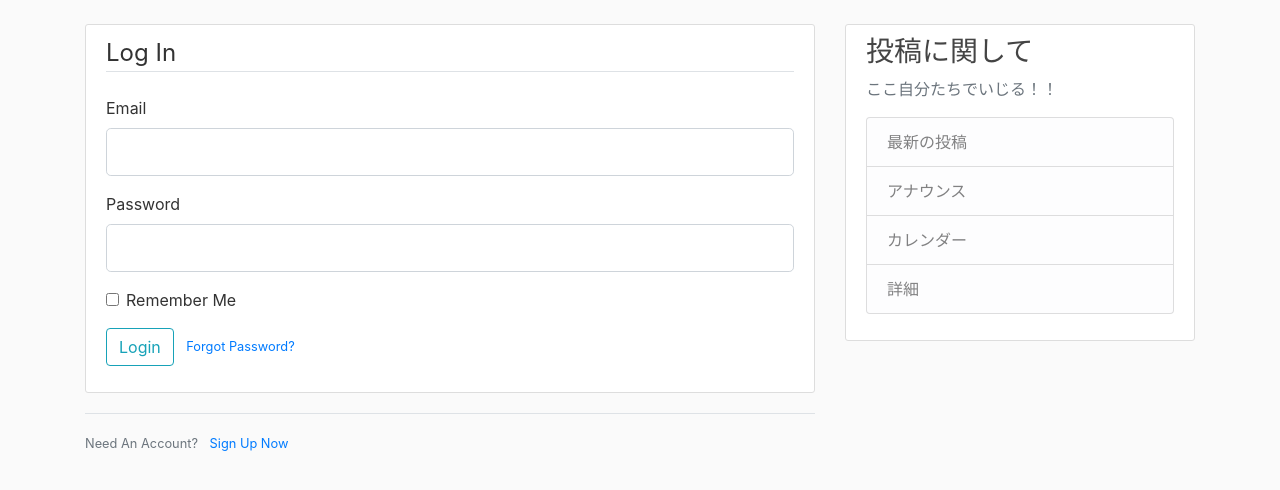
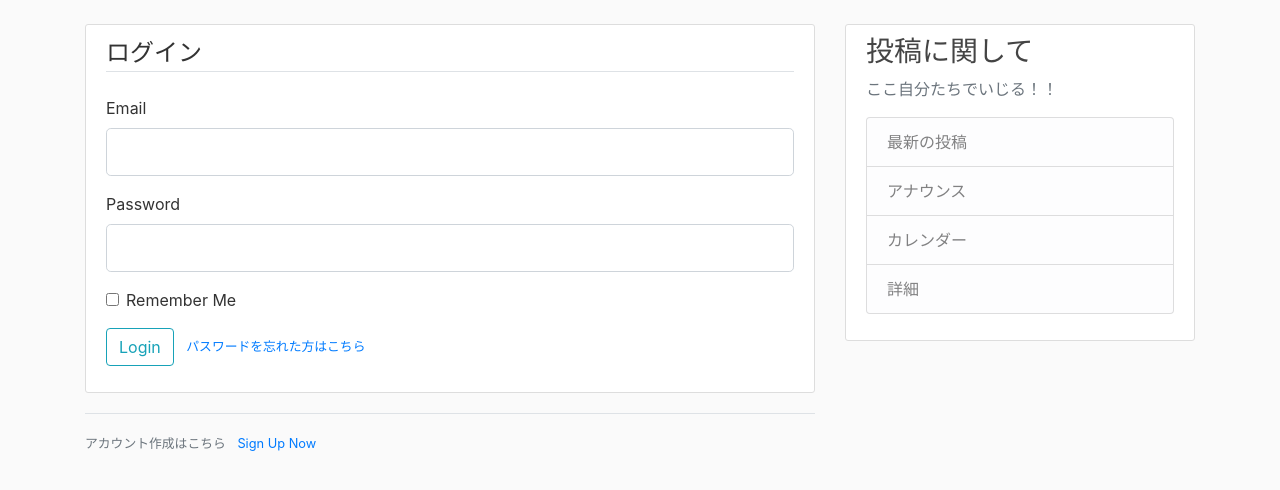
Before and after one commit to DanEiju/21Spring_WebSite, a Flask app: page /login in a window 1280 px wide. Shown: the part 56-546 px from the top of the page. Run offline with Flask 2, Linux system fonts and the light colour scheme; some libraries are stand-ins or nearby versions.

Commit message:
Update login.html

```diff
--- a/WebApp/flaskblog/templates/login.html
+++ b/WebApp/flaskblog/templates/login.html
@@ -4,7 +4,7 @@
         <form method="POST" action="">
             {{ form.hidden_tag() }}
             <fieldset class="form-group">
-                <legend class="border-bottom mb-4">Log In</legend>
+                <legend class="border-bottom mb-4">ログイン</legend>
                 <div class="form-group">
                     {{ form.email.label(class="form-control-label") }}
                     {% if form.email.errors %}
@@ -39,14 +39,14 @@
             <div class="form-group">
                 {{ form.submit(class="btn btn-outline-info") }}
                 <small class="text-muted ml-2">
-                    <a href="{{ url_for('reset_request') }}">Forgot Password?</a>
+                    <a href="{{ url_for('reset_request') }}">パスワードを忘れた方はこちら</a>
                 </small>
             </div>
         </form>
     </div>
     <div class="border-top pt-3">
         <small class="text-muted">
-            Need An Account? <a class="ml-2" href="{{ url_for('register') }}">Sign Up Now</a>
+            アカウント作成はこちら <a class="ml-2" href="{{ url_for('register') }}">Sign Up Now</a>
         </small>
     </div>
 {% endblock content %}
```
